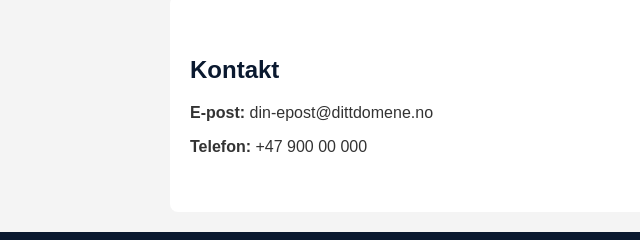
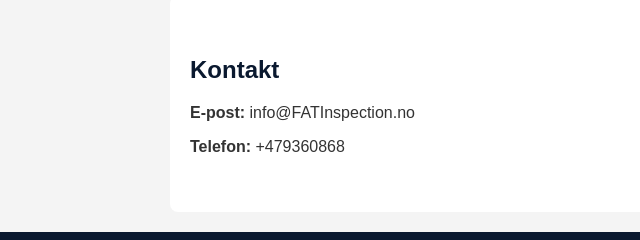
Before and after one commit to Qasim123450/Asad-Qasim, a plain HTML site: page index.html in a window 1280 px wide. Shown: the part 1481-1721 px from the top of the page, 0-640 px from the left. Drawn offline with Linux system fonts and the light colour scheme.

Commit message:
Update index.html

```diff
--- a/index.html
+++ b/index.html
@@ -64,8 +64,8 @@
 
 <section id="kontakt">
   <h2>Kontakt</h2>
-  <p><strong>E-post:</strong> din-epost@dittdomene.no</p>
-  <p><strong>Telefon:</strong> +47 900 00 000</p>
+  <p><strong>E-post:</strong> info@FATInspection.no</p>
+  <p><strong>Telefon:</strong> +479360868 </p>
 </section>
 
 <footer>
```
